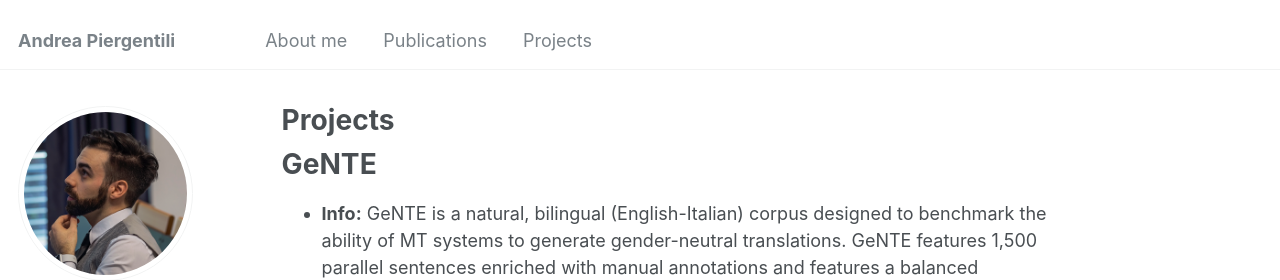
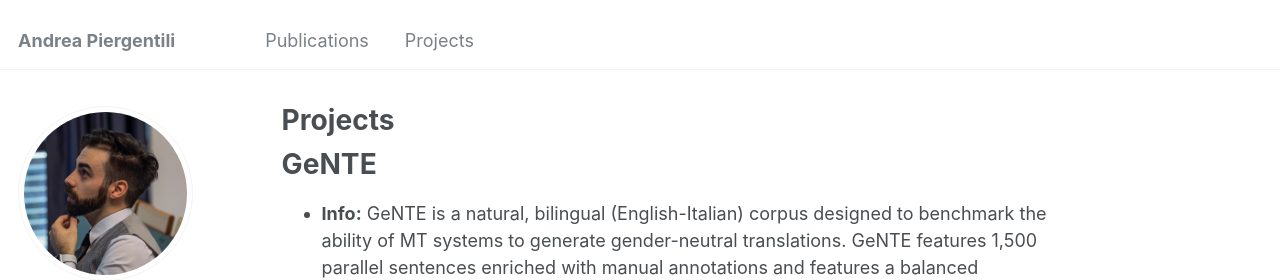
Before and after one commit to apierg/apierg.github.io, a Jekyll site: the page built from _pages/projects.md, in a window 1280 px wide. Shown: the top 280 px of the page. Built offline with Jekyll 4.4.1, drawn with Linux system fonts in a browser that asks for light colours; some web fonts are replaced.

Commit message:
navigation fix

```diff
--- a/_data/navigation.yml
+++ b/_data/navigation.yml
@@ -1,8 +1,5 @@
 # main links links
 main:
-  - title: "About me"
-    url: /about/
-
   - title: "Publications"
     url: /publications/
 
--- a/_pages/projects.md
+++ b/_pages/projects.md
@@ -1,5 +1,5 @@
 ---
-permalink: /projects
+permalink: /projects/
 title: "Projects"
 author_profile: true
 redirect_from:
```
